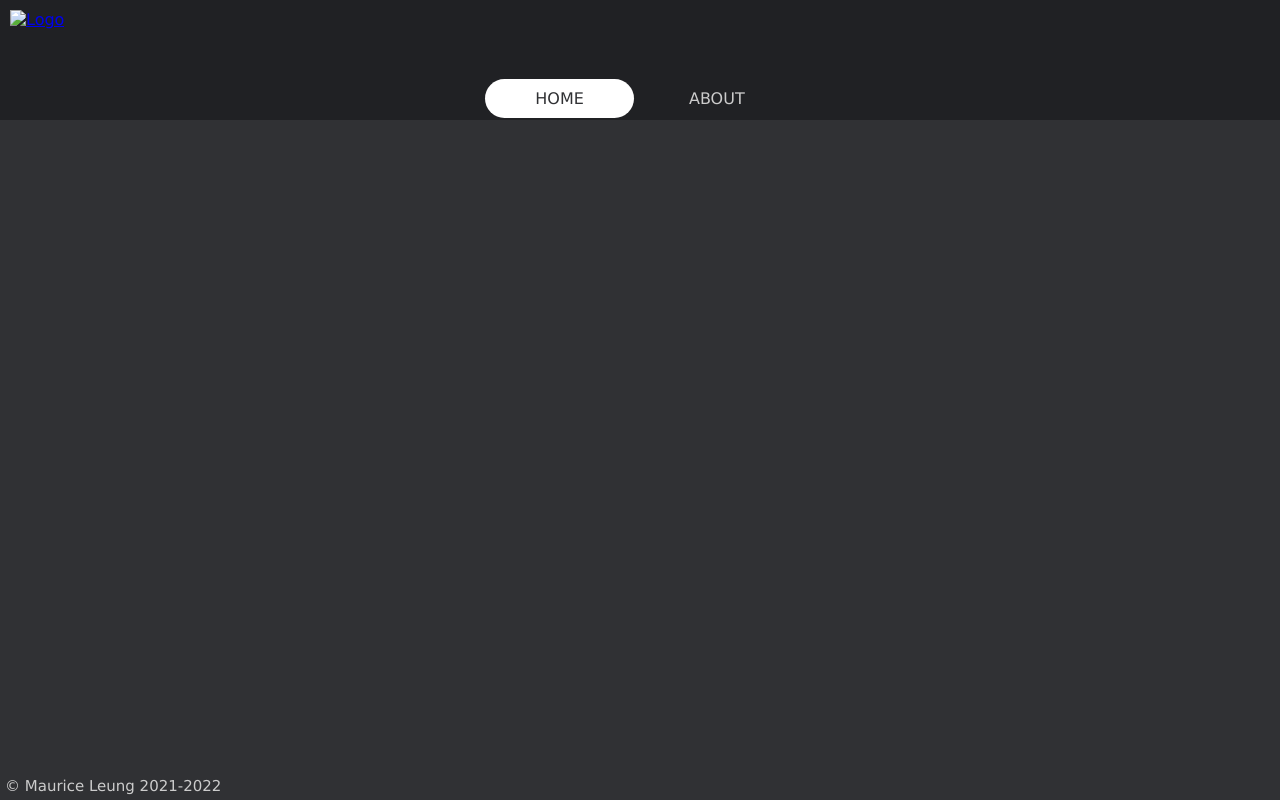
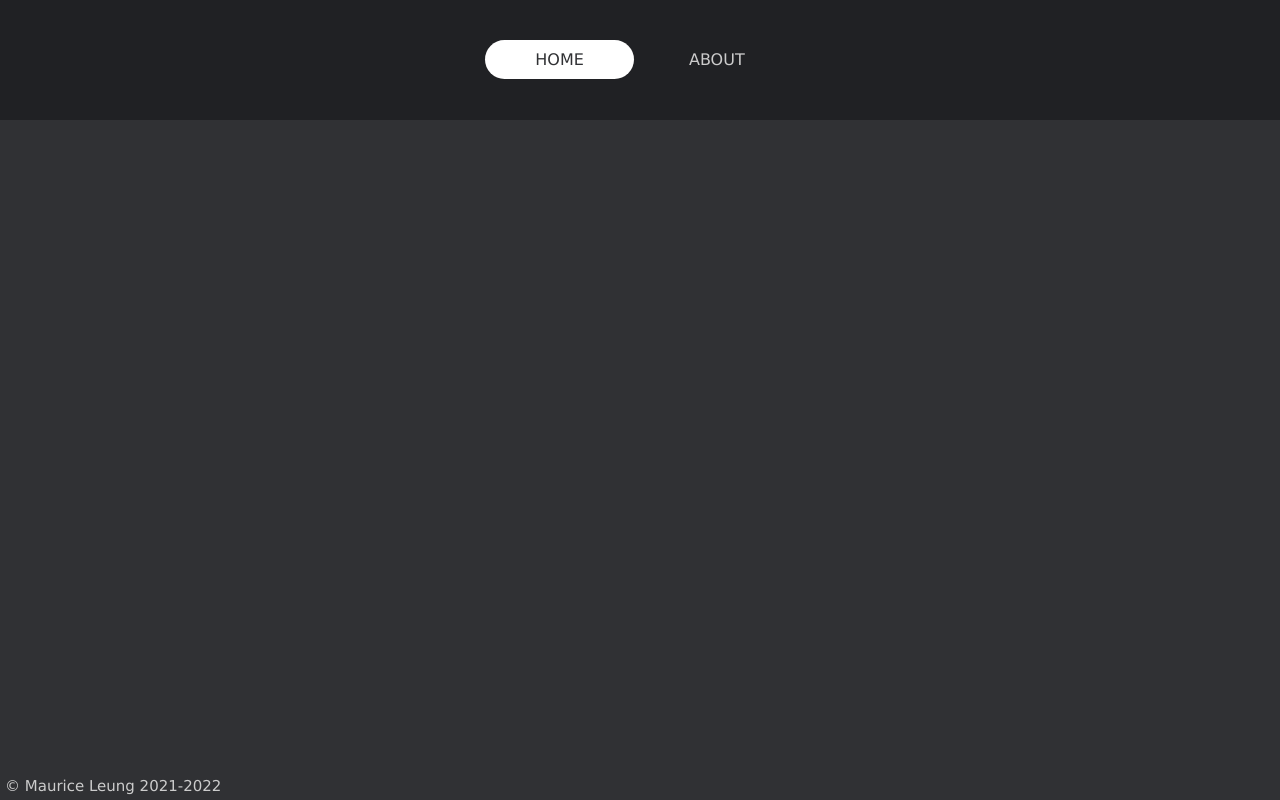
Before and after one commit to Mauriceycleung/mauriceleung.github, a plain HTML site: page index.html in a window 1280 px wide. Drawn offline with Linux system fonts and the light colour scheme.

Commit message:
Update index.html

```diff
--- a/index.html
+++ b/index.html
@@ -84,11 +84,6 @@
 
 	<body>
 		<nav>
-			<div class="logo">
-				<a href=" ">
-					<img src=" " class="logo" alt="Logo">
-				</a>
-			</div>
 			<ul>
 				<li><a href=" " class="highlight">HOME</a></li>
 				<li><a href=" ">ABOUT</a></li>
```
